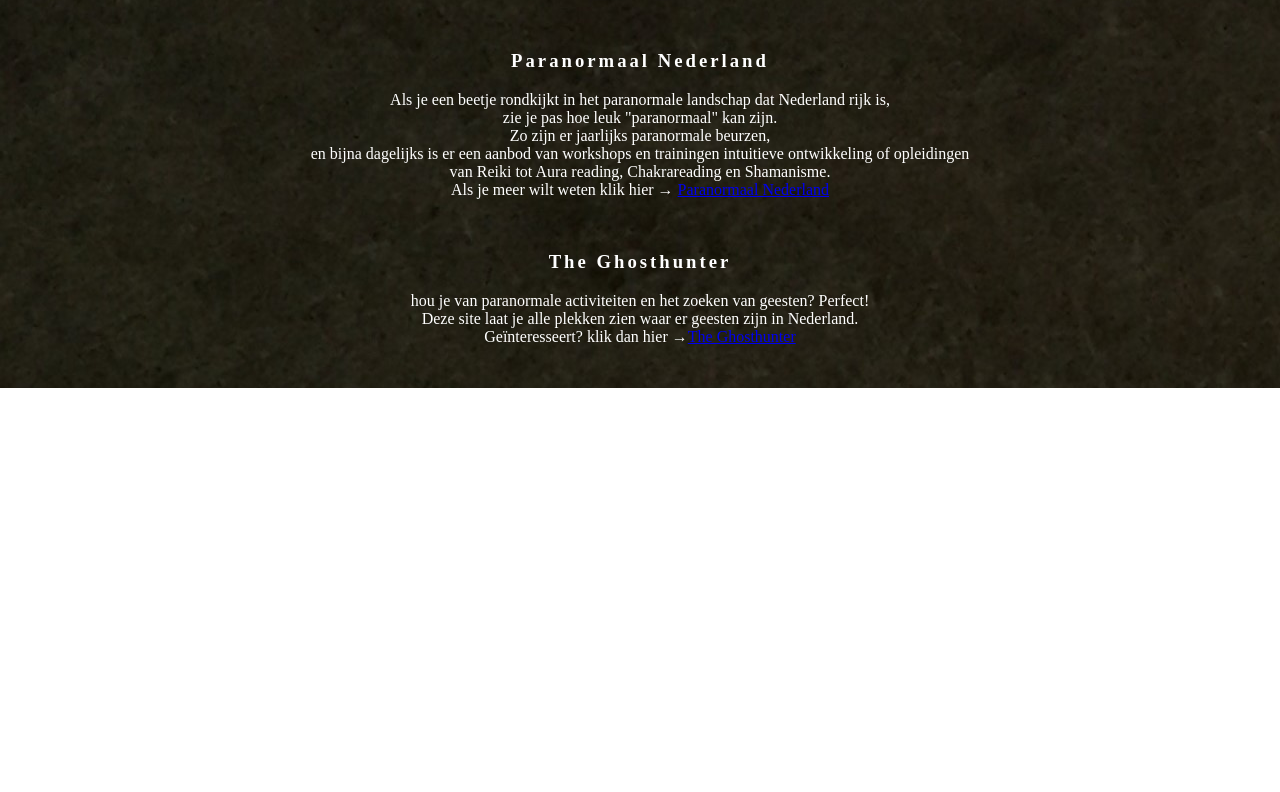
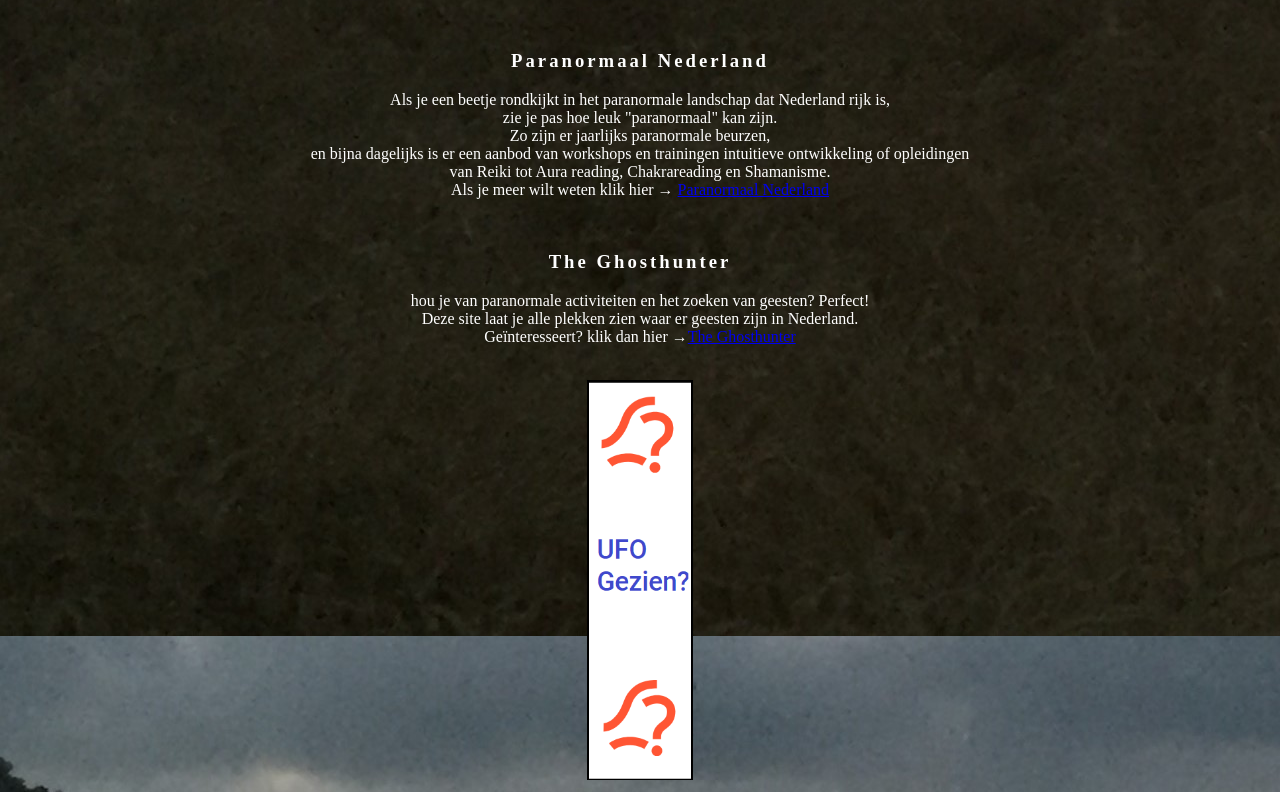
Before and after one commit to Thijmen777/project1, a plain HTML site: page Website/Linkpagina.html in a window 1280 px wide. Shown: the part 1129-1921 px from the top of the page. Before the commit the page ends 1517 px from the top, so only its background shows below. Drawn offline with Linux system fonts and the light colour scheme.

Commit message:
linkpagina + plaatjes gewijzigd?? soort van

```diff
--- a/Website/Linkpagina.html
+++ b/Website/Linkpagina.html
@@ -130,7 +130,9 @@
 
 	</div>
 
-	<div class="right"> </div>
+	<div class="right">
+	<img src="Plaatjes/Ufo_Meldpunt_Nederland.png" alt="kampeerveld">
+	</div>
 
 	</div>
 
```
Also changed, not shown: Website/Plaatjes/MUFON.png (added), Website/Plaatjes/UFO.png (added), Website/Plaatjes/Ufo_Meldpunt_Nederland.png (added).
